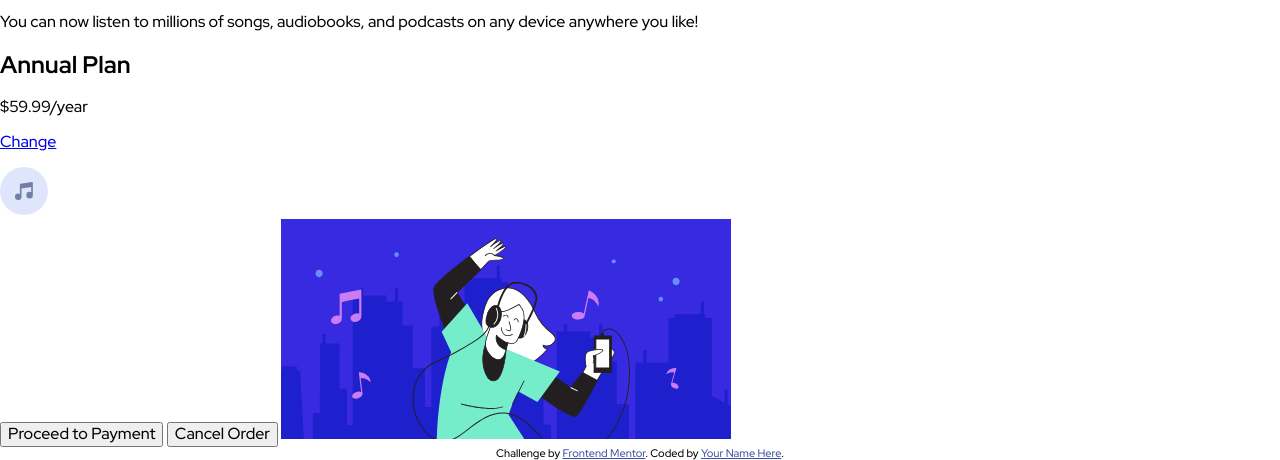
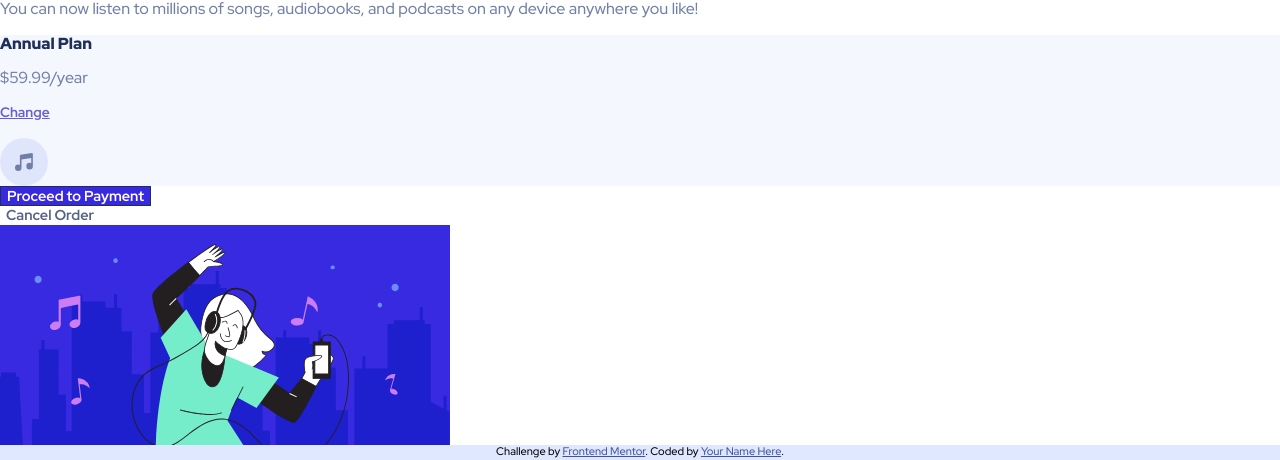
Before and after one commit to o0oDanielHaroo0o/order-summary-component, a plain HTML site: page index.html in a window 1280 px wide. Shown: the part 460-920 px from the top of the page. Drawn offline with Linux system fonts and the light colour scheme.

Commit message:
GENERAL STYLES

```diff
--- a/css/styles.css
+++ b/css/styles.css
@@ -5,7 +5,86 @@ Global styles
 */
 
 body{
+    background-color: hsl(225, 100%, 94%);
     font-family: 'Red Hat Display', sans-serif;
+    font-size: 1rem;
+    font-weight: 500;
+}
+
+img{
+    display: block;
+}
+
+button{
+    display: block;
+}
+
+/*
+=================
+Fonts/Colors
+=================
+*/
+
+h1{
+    font-size: 1.8rem;
+}
+
+h2{
+    font-size: 1rem;
+}
+
+h1,h2{
+    font-weight: 900;
+}
+
+a{
+    font-size: .86rem;
+    color: #695CD7;
+}
+
+a, .order__button{
+    font-weight: 700;
+}
+
+.heading{
+    color: hsl(223, 47%, 23%);
+}
+
+.text{
+    color: hsl(224, 23%, 55%);
+}
+
+.order__button{
+    font-size: .9rem;
+    color: #fff;
+}
+
+.order__button--cancel{
+    color: hsl(224, 23%, 43%);
+}
+
+/*
+=================
+Layout
+=================
+*/
+
+.order{
+    background-color: #fff;
+}
+
+.order__plan{
+    background-color: hsl(225, 100%, 98%);
+}
+
+.order__button{
+    background-color: hsl(245, 75%, 52%);
+    border: 1px solid hsl(223, 47%, 23%);
+}
+
+.order__button--cancel{
+    background-color: transparent;
+    border: none;
 }
 
 /*
@@ -18,5 +97,7 @@ Attribution
     font-size: 11px; text-align: center;
 }
 .attribution a {
+    font-size: 11px;
+    font-weight: 500;
     color: hsl(228, 45%, 44%);
 }
```
